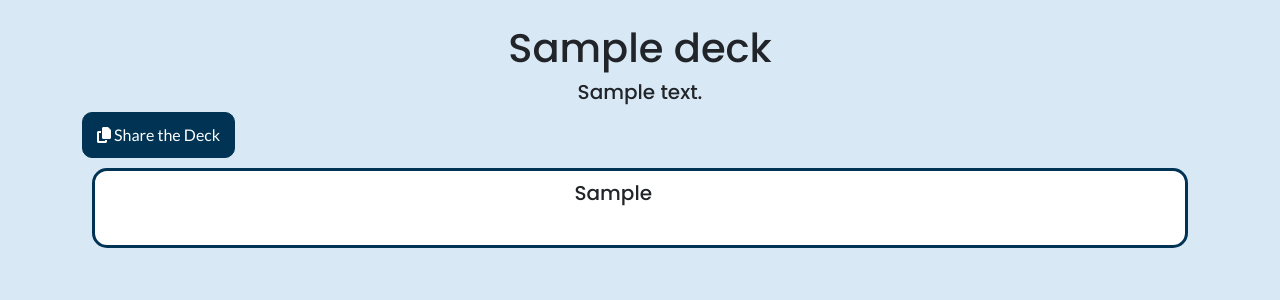
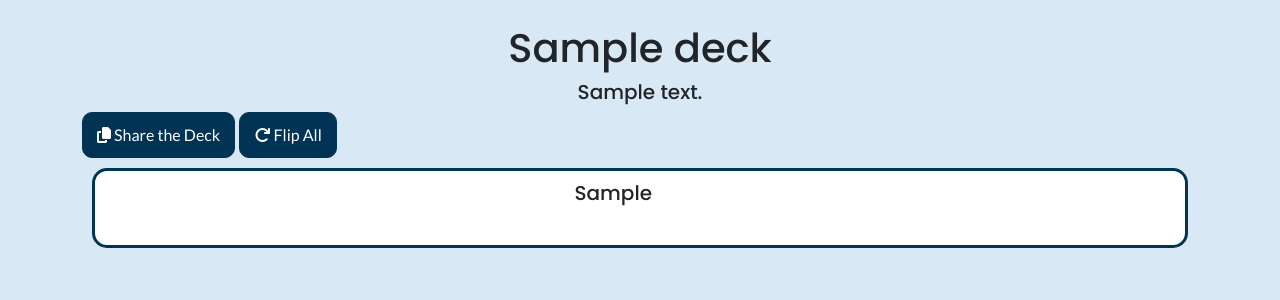
Before and after one commit to Markl1T/FlashyCards, a Flask app: a page that uses templates/flashcards.html in a window 1280 px wide. Shown: the part 58-358 px from the top of the page. Run offline with Flask 2, Linux system fonts and the light colour scheme; a user stored in the database is signed in; tables that the repository leaves empty hold one stand-in row (values such as "Sample post"); some libraries are stand-ins or nearby versions.

Commit message:
Add button to flip all flashcards

```diff
--- a/templates/flashcards.html
+++ b/templates/flashcards.html
@@ -10,6 +10,9 @@
         <h5 class="text-center">{{ description }}</h5>
         <button id="share-button" class="button">
             <i class="fa fa-copy"></i> Share the Deck
+        </button>
+        <button id="flip-all-button" class="button">
+            <i class="fas fa-redo"></i> Flip All
         </button>
     </div>
     {% for front, back in flashcards %}
@@ -72,7 +75,13 @@
         });
     });
 
-    // Shares or copies the URL to Clipboard
+    const flipAllButton = document.querySelector('#flip-all-button');
+    flipAllButton.addEventListener('click', function() {
+        flashcards.forEach(flashcard => {
+            flashcard.classList.toggle('flipped');
+        });
+    });
+
     document.getElementById('share-button').addEventListener('click', () => {
         if (navigator.share) {
             navigator.share({
```
